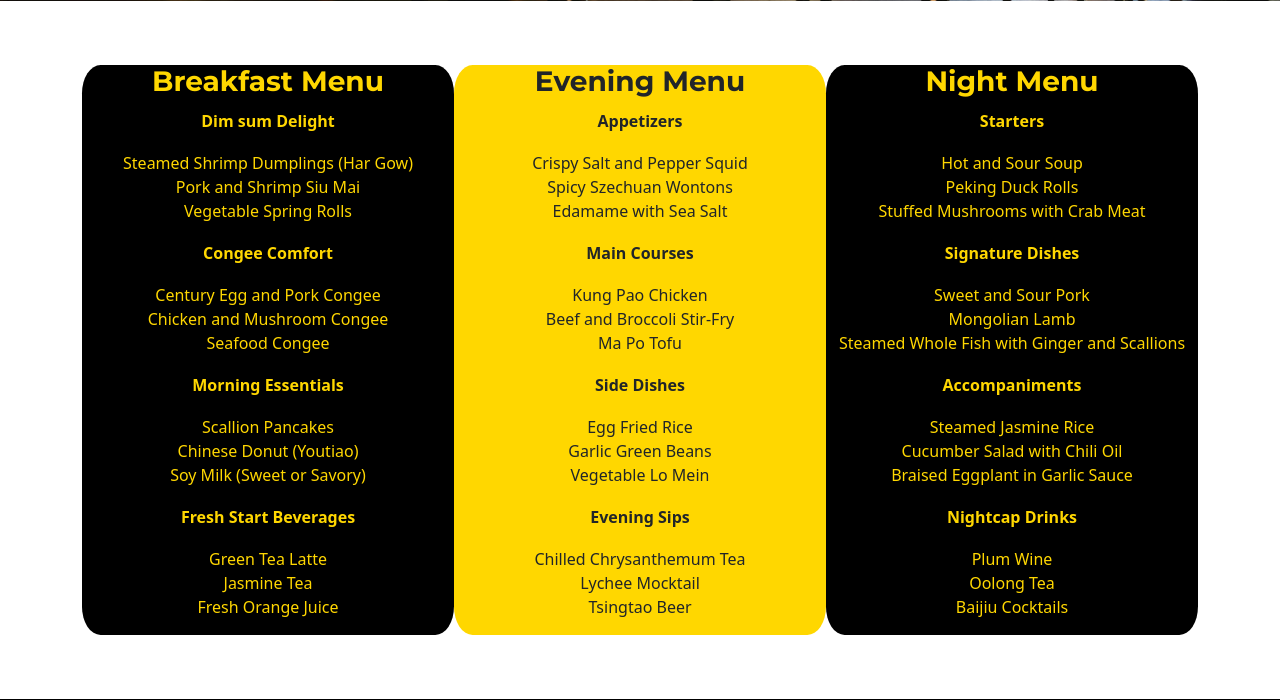
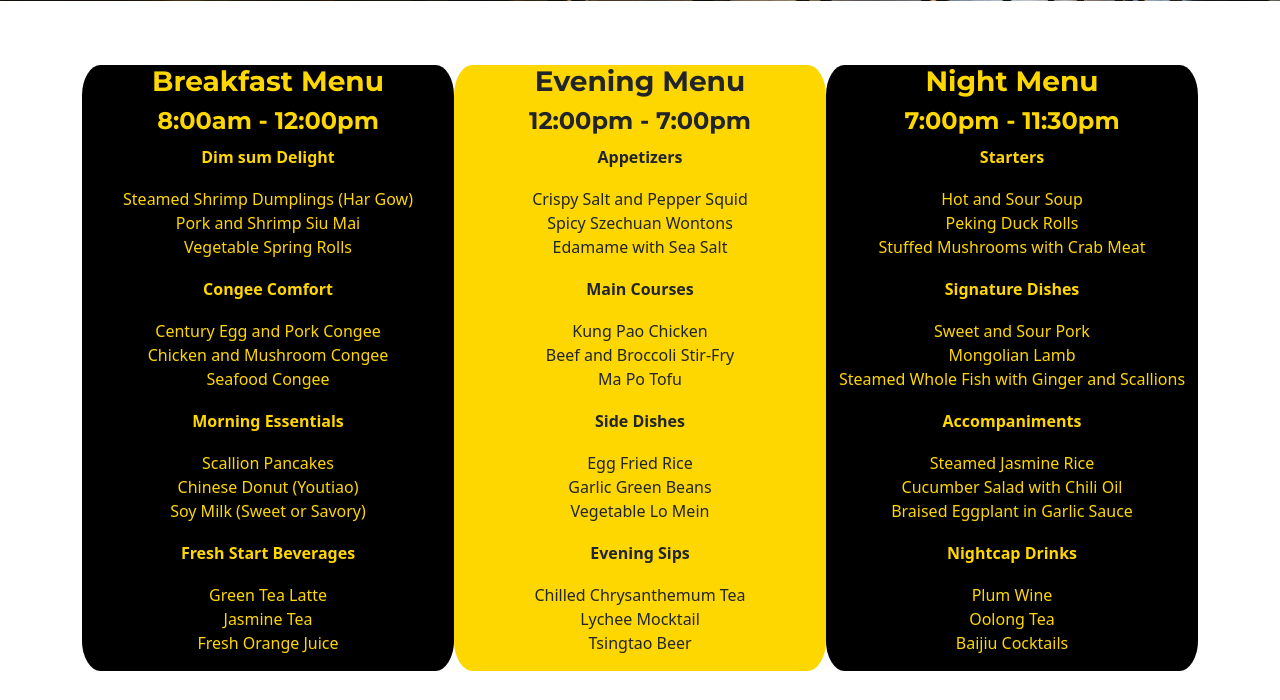
Before and after one commit to UloE-G/GoldenWokV3, a Django app: page /menu/ in a window 1280 px wide. Shown: the part 623-1323 px from the top of the page. Run offline with Django 4.2, Linux system fonts and the light colour scheme; data that the repository does not hold is empty; some libraries are stand-ins or nearby versions.

Commit message:
Added time for each menu

```diff
--- a/menu/templates/menu/menu.html
+++ b/menu/templates/menu/menu.html
@@ -14,6 +14,7 @@
             <div class="row">
                 <div class="col-md text-center breakfast bg-black">
                     <h3>Breakfast Menu</h3>
+                    <h4>8:00am - 12:00pm</h4>
                     <p>Dim sum Delight</p>
                     <ul class="list-inline">
                         <li>Steamed Shrimp Dumplings (Har Gow)</li>
@@ -41,6 +42,7 @@
                 </div>
                 <div class="col-md text-center evening bg-gold">
                     <h3>Evening Menu</h3>
+                    <h4>12:00pm - 7:00pm</h4>
                     <p>Appetizers</p>
                     <ul class="list-inline">
                         <li>Crispy Salt and Pepper Squid</li>
@@ -68,6 +70,7 @@
                 </div>
                 <div class="col-md text-center night bg-black">
                     <h3>Night Menu</h3>
+                    <h4>7:00pm - 11:30pm</h4>
                     <p>Starters</p>
                     <ul class="list-inline">
                         <li>Hot and Sour Soup</li>
```
